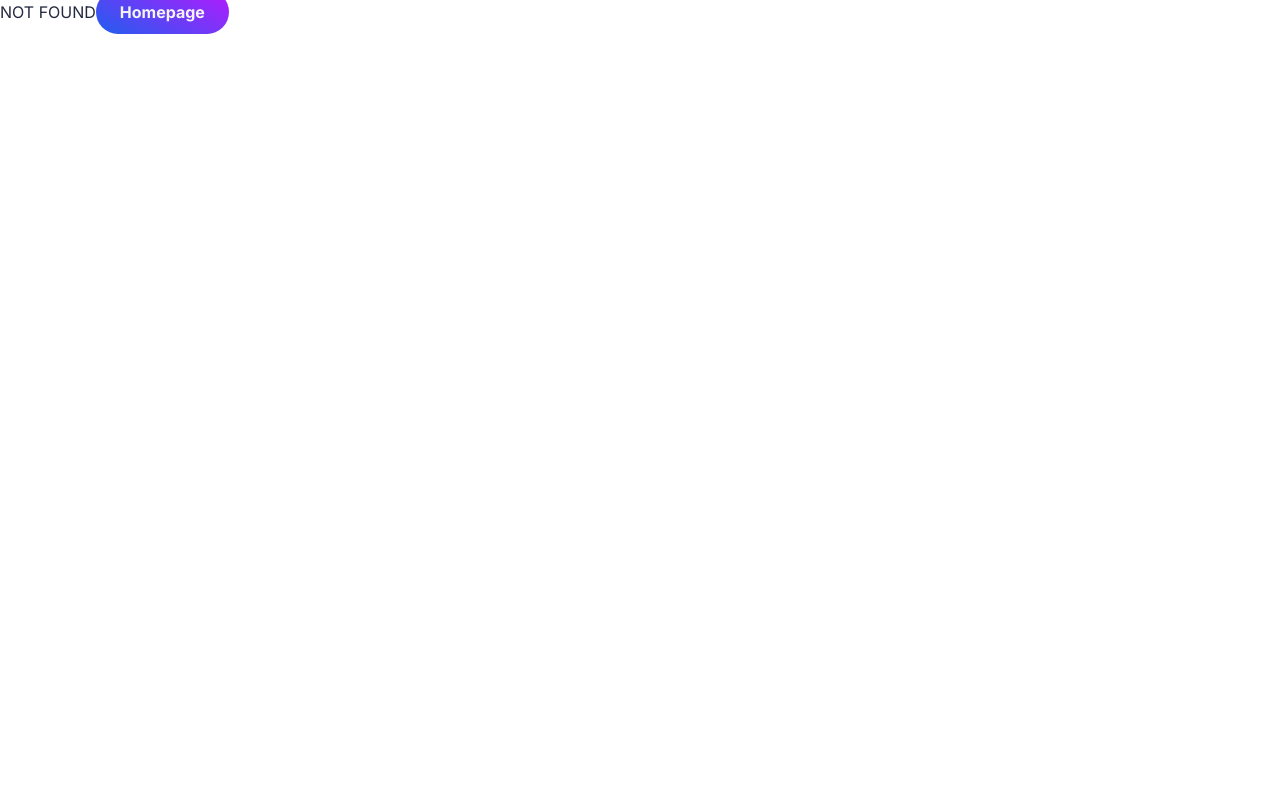
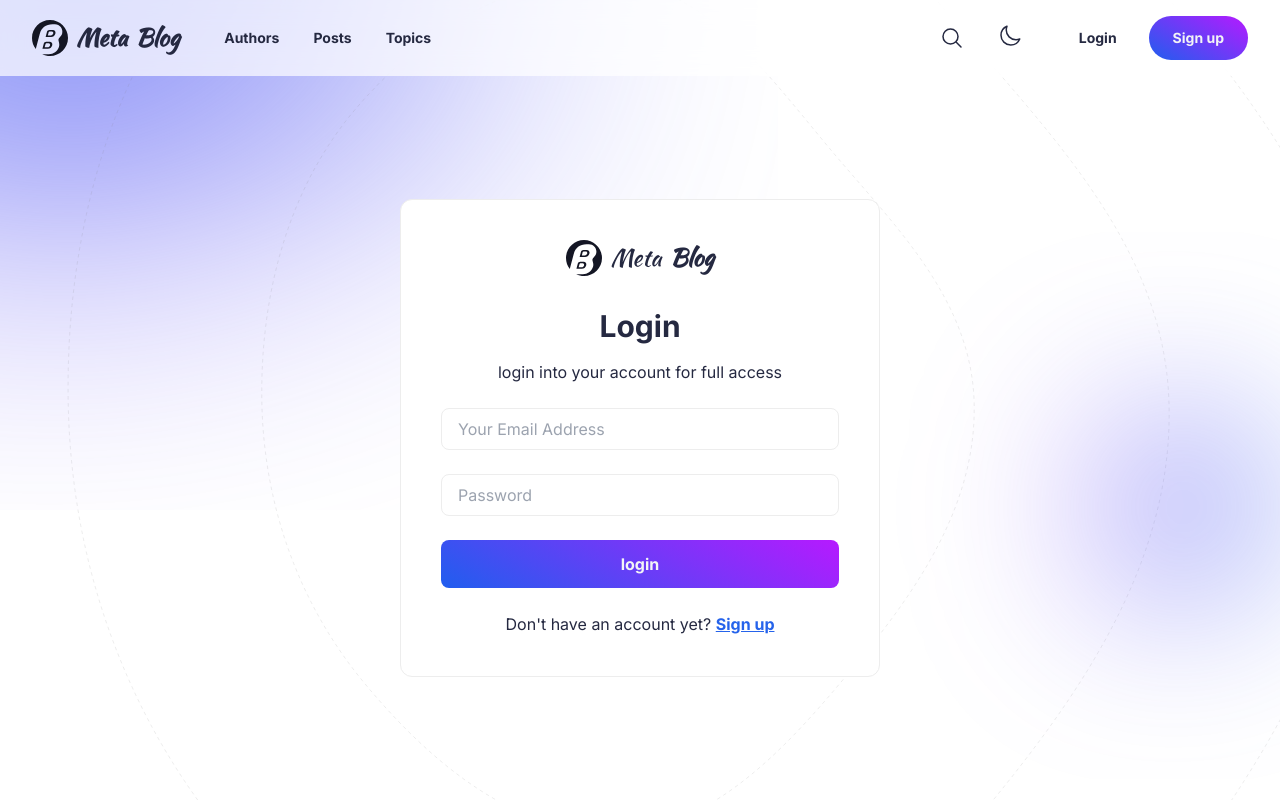
Before and after one commit to MhL5/Meta-Blog, a React (Vite) app: page /login in a window 1280 px wide. Before the commit this address had no page. Built offline with nearby package versions, Linux system fonts and the light colour scheme; no server answers.

Commit message:
small improvements

```diff
--- a/package.json
+++ b/package.json
@@ -11,6 +11,7 @@
   },
   "dependencies": {
     "@reduxjs/toolkit": "^2.2.1",
+    "@supabase/supabase-js": "^2.39.7",
     "@tailwindcss/container-queries": "^0.1.1",
     "axios": "^1.6.7",
     "react": "^18.2.0",
--- a/src/App.tsx
+++ b/src/App.tsx
@@ -9,7 +9,7 @@ import {
 import Homepage from "./pages/Homepage";
 import ErrorPage from "./pages/ErrorPage";
 import NotFoundPage from "./pages/NotFoundPage";
-import SignIn from "./pages/SignIn";
+import Login from "./pages/login";
 import Topics from "./pages/Topics";
 import Posts from "./pages/Posts";
 import Authors from "./pages/Authors";
@@ -24,7 +24,7 @@ const router = createBrowserRouter(
       <Route path="posts" element={<Posts />} />
       <Route path="topics" element={<Topics />} />
 
-      <Route path="signin" element={<SignIn />} />
+      <Route path="login" element={<Login />} />
       <Route path="signup" element={<SignUp />} />
       <Route path="*" element={<NotFoundPage />} />
     </Route>,
--- a/src/app/store.ts
+++ b/src/app/store.ts
@@ -1,13 +1,15 @@
 import { configureStore } from "@reduxjs/toolkit";
 import themeReducer from "../features/theme/toggleThemeSlice";
+import { authApiSlice } from "../features/Auth/AuthApiSlice";
 
 export const store = configureStore({
   reducer: {
     theme: themeReducer,
+    [authApiSlice.reducerPath]: authApiSlice.reducer,
   },
-  // middleware: (getDefaultMiddleware) => {
-  //   return getDefaultMiddleware().concat(dogApiSlice.middleware);
-  // },
+  middleware: (getDefaultMiddleware) => {
+    return getDefaultMiddleware().concat(authApiSlice.middleware);
+  },
 });
 
 export type AppDispatch = typeof store.dispatch;
--- /dev/null
+++ b/src/features/Auth/AuthApiSlice.ts
@@ -0,0 +1,33 @@
+import { createApi, fakeBaseQuery } from "@reduxjs/toolkit/query/react";
+import { supabase } from "../../services/supabase";
+import { Session, User } from "@supabase/supabase-js";
+
+type getUserDataResultType =
+  | {
+      user: User | null;
+      session: Session | null;
+    }
+  | {
+      user: null;
+      session: null;
+    };
+type getUserDataArgsType = { email: string; password: string };
+
+export const authApiSlice = createApi({
+  baseQuery: fakeBaseQuery(),
+  endpoints: (build) => ({
+    getUserData: build.query<getUserDataResultType, getUserDataArgsType>({
+      async queryFn({ email, password }) {
+        const { data, error } = await supabase.auth.signUp({
+          email: email,
+          password: password,
+        });
+
+        console.log(error);
+        return { data };
+      },
+    }),
+  }),
+});
+
+export const { useGetUserDataQuery } = authApiSlice;
--- a/src/pages/SignIn.tsx
+++ b/src/pages/login.tsx
@@ -1,10 +1,29 @@
-import { ReactElement } from "react";
+import { ReactElement, useState } from "react";
 import Button from "../ui/Button";
 import Logo from "../ui/Logo";
 import DefaultPageContainer from "../ui/DefaultPageContainer";
 import Header from "../ui/Header";
+import { supabase } from "../services/supabase";
+import { useNavigate } from "react-router-dom";
 
-function SignIn(): ReactElement {
+function Login(): ReactElement {
+  const [email, setEmail] = useState("");
+  const [password, setPassword] = useState("");
+  const [user, setUser] = useState({});
+  const navigate = useNavigate();
+
+  async function handleClick() {
+    const { data, error } = await supabase.auth.signUp({
+      email: email,
+      password: password,
+    });
+    setUser(data);
+    console.log(user);
+    console.log(error);
+    console.log(data);
+    navigate("/");
+  }
+
   return (
     <DefaultPageContainer>
       <div className="flex min-h-dvh flex-col">
@@ -16,12 +35,14 @@ function SignIn(): ReactElement {
           </div>
 
           <div className="text-center">
-            <h2 className="mb-4 mt-2 text-3xl font-bold">Sign In</h2>
-            <p>Sign into your account for full access</p>
+            <h2 className="mb-4 mt-2 text-3xl font-bold">Login</h2>
+            <p>login into your account for full access</p>
           </div>
 
           <div>
             <input
+              value={email}
+              onChange={(e) => setEmail(e.target.value)}
               type="text"
               className="w-full rounded-lg border border-borderColor bg-bodyBackgroundColor px-4 py-2"
               placeholder="Your Email Address"
@@ -30,14 +51,22 @@ function SignIn(): ReactElement {
 
           <div>
             <input
+              value={password}
+              onChange={(e) => setPassword(e.target.value)}
               type="text"
               className="w-full rounded-lg border border-borderColor bg-bodyBackgroundColor px-4 py-2"
               placeholder="Password"
             />
           </div>
 
-          <Button variant="primary" el="button" className="rounded-lg">
-            Sign in
+          <Button
+            variant="primary"
+            el="button"
+            className="rounded-lg"
+            onClick={handleClick}
+            type="button"
+          >
+            login
           </Button>
           <div className="mt-4 text-center">
             Don't have an account yet?{" "}
@@ -55,4 +84,4 @@ function SignIn(): ReactElement {
   );
 }
 
-export default SignIn;
+export default Login;
--- /dev/null
+++ b/src/services/supabase.ts
@@ -0,0 +1,8 @@
+import { createClient } from "@supabase/supabase-js";
+
+const supabase = createClient(
+  import.meta.env.VITE_SUPABASE_URL,
+  import.meta.env.VITE_SUPABASE_KEY,
+);
+
+export { supabase };
--- a/src/ui/AuthorsCard.tsx
+++ b/src/ui/AuthorsCard.tsx
@@ -2,7 +2,7 @@ import { type ReactElement } from "react";
 
 function AuthorsCard(): ReactElement {
   return (
-    <div className="custom-hover-with-border || m-4 cursor-pointer bg-cardBackgroundColor p-8">
+    <div className="custom-hover-with-border || text-center m-4 cursor-pointer bg-cardBackgroundColor p-8">
       <div>IMG</div>
       <div>NAME</div>
       <div>7 POST</div>
--- a/src/ui/Button.tsx
+++ b/src/ui/Button.tsx
@@ -20,7 +20,7 @@ type AnchorType = PropsWithChildren<{
 type ButtonProps = ButtonType | AnchorType;
 
 const buttonVariants = {
-  defaultStyles: "cursor-pointer font-bold px-6 py-3 rounded-full",
+  defaultStyles: "cursor-pointer font-bold px-6 py-3 rounded-full custom-hover",
   primary: "[background:var(--gradient-primary)] text-gray-100",
   secondary: "p-2 bg-black",
   transparent: "",
--- a/src/ui/NavigationMenu.tsx
+++ b/src/ui/NavigationMenu.tsx
@@ -52,11 +52,11 @@ function NavigationMenu({ className }: NavigationMenuProps): ReactElement {
         <li className={`hidden lg:block`}>
           <Button
             variant="transparent"
-            to="/signin"
+            to="/login"
             el="anchor"
             className="mr-2 inline-block duration-300 hover:translate-y-[-4px]"
           >
-            Sign in
+            Login
           </Button>
           <Button
             variant="primary"
```
Also changed, not shown: 2 other files (tests, documents, lock files or other folders).
